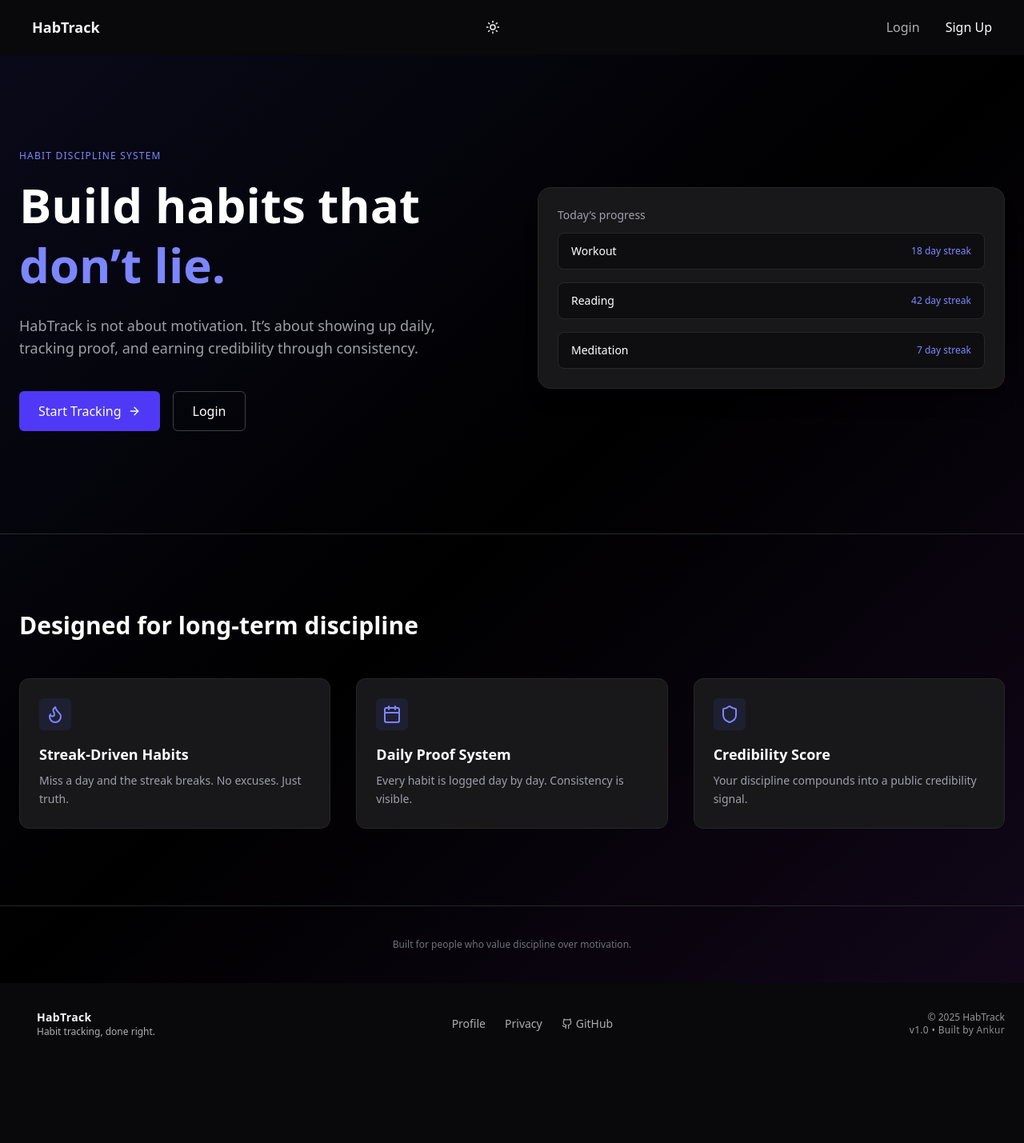
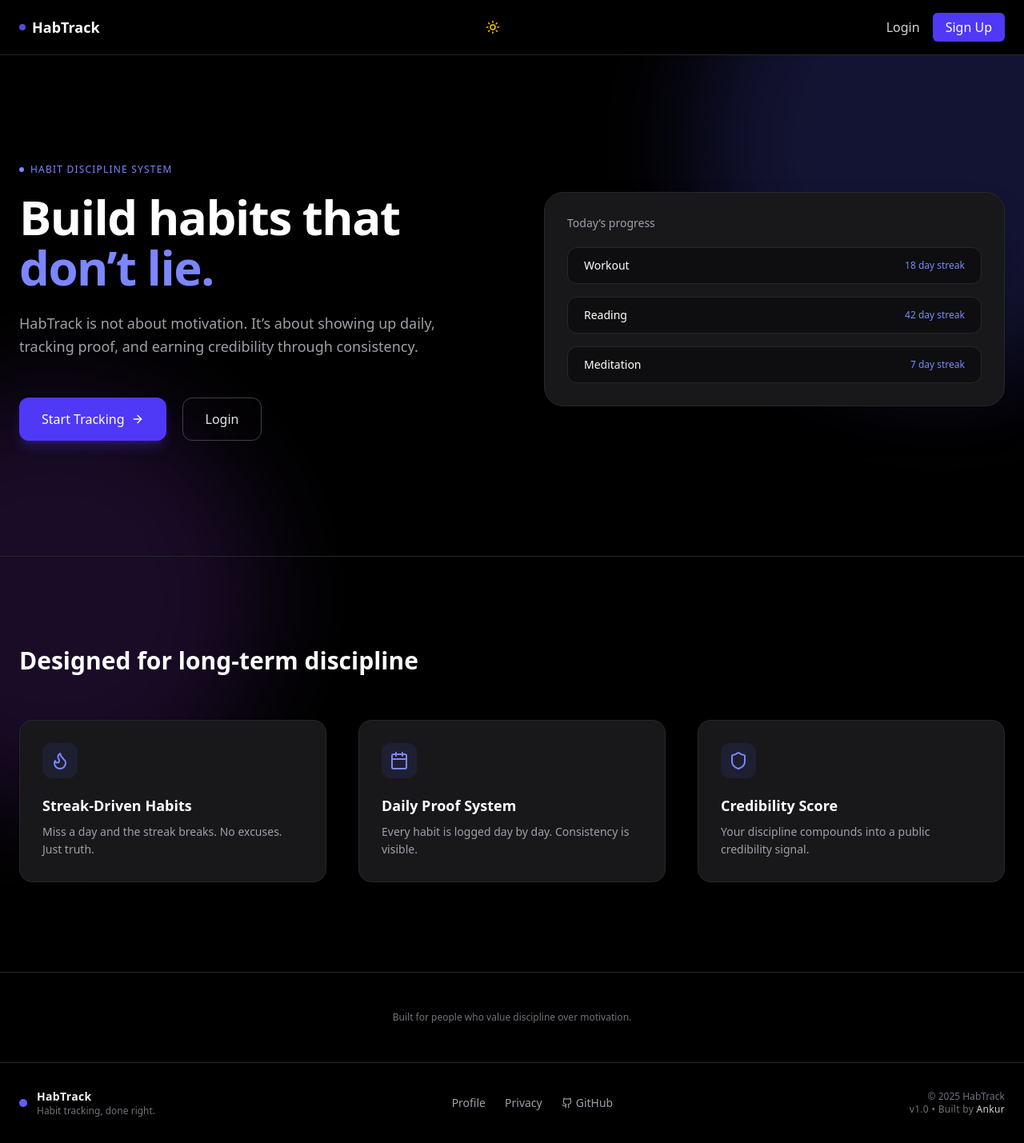
Before and after one commit to Ankurrr27/Habit-Tracker, a React (Vite) app in the folder Habit-Trackker/: page / in a window 1280 px wide. Shown: the whole page at 80% size. Before the commit the page ends 1330 px from the top, so only its background shows below. Built offline with nearby package versions, Linux system fonts and the light colour scheme; no server answers.

Commit message:
fixed image

```diff
--- a/Habit-Trackker/src/components/Footer.jsx
+++ b/Habit-Trackker/src/components/Footer.jsx
@@ -3,38 +3,38 @@ import { Link } from "react-router-dom";
 
 export default function Footer() {
   return (
-    <footer className="bg-bg text-text">
+    <footer className="bg-white dark:bg-black">
       {/* subtle accent line */}
-      <div className="h-px w-full bg-black/10" />
+      <div className="h-px w-full bg-zinc-200 dark:bg-zinc-800" />
 
       <div className="px-6 py-8">
         <div className="max-w-7xl mx-auto flex flex-col sm:flex-row items-center justify-between gap-6">
 
           {/* LEFT — BRAND */}
           <div className="flex items-center gap-3">
-            <div className="w-2.5 h-2.5 rounded-full bg-primary" />
+            <div className="w-2.5 h-2.5 rounded-full bg-indigo-500" />
             <div className="leading-tight">
-              <p className="text-sm font-semibold tracking-wide">
+              <p className="text-sm font-semibold text-zinc-900 dark:text-zinc-100 tracking-wide">
                 HabTrack
               </p>
-              <p className="text-xs opacity-70">
+              <p className="text-xs text-zinc-500">
                 Habit tracking, done right.
               </p>
             </div>
           </div>
 
           {/* CENTER — LINKS */}
-          <div className="flex items-center gap-6 text-sm opacity-70">
+          <div className="flex items-center gap-6 text-sm text-zinc-600 dark:text-zinc-400">
             <Link
               to="/profile"
-              className="hover:opacity-100 hover:text-primary transition"
+              className="hover:text-zinc-900 dark:hover:text-zinc-200 transition"
             >
               Profile
             </Link>
 
             <Link
               to="/privacy"
-              className="hover:opacity-100 hover:text-primary transition"
+              className="hover:text-zinc-900 dark:hover:text-zinc-200 transition"
             >
               Privacy
             </Link>
@@ -43,7 +43,7 @@ export default function Footer() {
               href="https://github.com/Ankurrr27"
               target="_blank"
               rel="noreferrer"
-              className="flex items-center gap-1 hover:opacity-100 hover:text-primary transition"
+              className="flex items-center gap-1 hover:text-zinc-900 dark:hover:text-zinc-200 transition"
             >
               <Github size={14} />
               GitHub
@@ -51,11 +51,11 @@ export default function Footer() {
           </div>
 
           {/* RIGHT — META */}
-          <div className="text-xs opacity-60 text-center sm:text-right">
+          <div className="text-xs text-zinc-500 text-center sm:text-right">
             <p>© {new Date().getFullYear()} HabTrack</p>
             <p className="tracking-wide">
               v1.0 • Built by{" "}
-              <span className="opacity-90">Ankur</span>
+              <span className="text-zinc-700 dark:text-zinc-300">Ankur</span>
             </p>
           </div>
 
--- a/Habit-Trackker/src/components/Navbar.jsx
+++ b/Habit-Trackker/src/components/Navbar.jsx
@@ -33,17 +33,21 @@ export default function Navbar() {
     <nav
       className="
         sticky top-0 z-40
-        bg-bg text-text
-        border-b border-black/20
+        bg-white dark:bg-black
+        border-b border-zinc-200 dark:border-zinc-800
       "
     >
       <div className="w-full px-6 py-4 flex items-center justify-between">
         {/* LOGO */}
         <Link
           to="/"
-          className="flex items-center gap-2 font-semibold text-lg"
+          className="
+            text-lg font-semibold
+            text-zinc-900 dark:text-white
+            flex items-center gap-2
+          "
         >
-          <span className="w-2 h-2 rounded-full bg-primary animate-pulse" />
+          <span className="w-2 h-2 rounded-full bg-indigo-500 animate-pulse" />
           HabTrack
         </Link>
 
@@ -53,25 +57,41 @@ export default function Navbar() {
         {/* RIGHT SIDE */}
         <div className="relative" ref={menuRef}>
           {loading ? (
-            <span className="opacity-60 text-sm">…</span>
+            <span className="text-zinc-500">…</span>
           ) : user ? (
             <>
-              {/* AVATAR + MENU */}
+              {/* AVATAR + HAMBURGER */}
               <div className="flex items-center gap-2">
                <button
   onClick={() => navigate(`/u/${user.username}`)}
   className="focus:outline-none"
 >
+  {user.avatar ? (
     <img
-                    src={user.avatar || "/avatar-placeholder.png"}
+      src={user.avatar}
       alt="avatar"
       className="
         w-8 h-8 rounded-full object-cover
-                      border border-black/20
+        border border-zinc-300 dark:border-zinc-700
         hover:opacity-90 transition
       "
     />
+  ) : (
+    <div
+      className="
+        w-8 h-8 rounded-full
+        flex items-center justify-center
+        bg-indigo-600 text-white
+        text-sm font-semibold
+        border border-zinc-300 dark:border-zinc-700
+        select-none
+      "
+    >
+      {(user.name || user.username || "?")[0].toUpperCase()}
+    </div>
+  )}
 </button>
+
 
                 <button
                   onClick={() => setOpen((v) => !v)}
@@ -81,8 +101,8 @@ export default function Navbar() {
                     p-1.5 rounded transition
                     ${
                       open
-                        ? "bg-primary/10 text-primary"
-                        : "opacity-70 hover:opacity-100 hover:bg-primary/10"
+                        ? "bg-zinc-200 text-zinc-900 dark:bg-zinc-800 dark:text-white"
+                        : "text-zinc-500 dark:text-zinc-400 hover:text-zinc-900 dark:hover:text-white hover:bg-zinc-100 dark:hover:bg-zinc-800"
                     }
                   `}
                 >
@@ -95,14 +115,14 @@ export default function Navbar() {
                 <div
                   className="
                     absolute right-0 mt-3 w-44
-                    bg-bg text-text
-                    border border-black/10
+                    bg-white dark:bg-zinc-900
+                    border border-zinc-200 dark:border-zinc-800
                     rounded-lg shadow-lg overflow-hidden
                   "
                 >
                   <NavItem
                     icon={<Home size={14} />}
-                    label="Dashboard"
+                    label="Home"
                     onClick={() => {
                       navigate("/dashboard");
                       setOpen(false);
@@ -132,13 +152,13 @@ export default function Navbar() {
             <div className="flex items-center gap-4">
               <Link
                 to="/login"
-                className="opacity-70 hover:opacity-100 transition"
+                className="text-zinc-600 dark:text-zinc-300 hover:text-zinc-900 dark:hover:text-white"
               >
                 Login
               </Link>
               <Link
                 to="/register"
-                className="px-4 py-1.5 rounded-md bg-primary text-white hover:opacity-90 transition"
+                className="px-4 py-1.5 rounded-md bg-indigo-600 hover:bg-indigo-700 text-white"
               >
                 Sign Up
               </Link>
@@ -162,7 +182,7 @@ function NavItem({ icon, label, onClick, danger = false }) {
         ${
           danger
             ? "text-red-500 hover:bg-red-500/10"
-            : "hover:bg-primary/10 hover:text-primary"
+            : "text-zinc-700 dark:text-zinc-300 hover:bg-zinc-100 dark:hover:bg-zinc-800 hover:text-zinc-900 dark:hover:text-white"
         }
       `}
     >
--- a/Habit-Trackker/src/components/ThemeToggle.jsx
+++ b/Habit-Trackker/src/components/ThemeToggle.jsx
@@ -1,4 +1,4 @@
-import { Sun, Moon, Heart } from "lucide-react";
+import { Sun, Moon } from "lucide-react";
 import { useTheme } from "../context/ThemeContext";
 
 export default function ThemeToggle() {
@@ -9,16 +9,17 @@ export default function ThemeToggle() {
       onClick={toggleTheme}
       className="
         p-2 rounded-md
-        bg-bg text-text
-        hover:bg-primary/10
+        text-zinc-600 dark:text-zinc-300
+        hover:bg-zinc-200 dark:hover:bg-zinc-800
         transition
       "
       aria-label="Toggle theme"
-      title={`Current theme: ${theme}`}
     >
-      {theme === "light" && <Moon size={18} />}
-      {theme === "dark" && <Sun size={18} />}
-      {theme === "pink" && <Heart size={18} className="text-primary" />}
+      {theme === "dark" ? (
+        <Sun size={18} className="text-yellow-400" />
+      ) : (
+        <Moon size={18} />
+      )}
     </button>
   );
 }
--- a/Habit-Trackker/src/context/ThemeContext.jsx
+++ b/Habit-Trackker/src/context/ThemeContext.jsx
@@ -2,31 +2,22 @@ import { createContext, useContext, useEffect, useState } from "react";
 
 const ThemeContext = createContext();
 
-const THEMES = ["light", "dark", "pink"];
-
 export function ThemeProvider({ children }) {
-  const [theme, setTheme] = useState(() => {
-    return localStorage.getItem("theme") || "dark";
-  });
+  const [theme, setTheme] = useState(
+    () => localStorage.getItem("theme") || "dark"
+  );
 
   useEffect(() => {
     const root = document.documentElement;
 
-    // 🔥 reset all theme classes
-    root.classList.remove("dark", "pink");
-
-    // 🔥 apply active theme
     if (theme === "dark") root.classList.add("dark");
-    if (theme === "pink") root.classList.add("pink");
+    else root.classList.remove("dark");
 
     localStorage.setItem("theme", theme);
   }, [theme]);
 
-  const toggleTheme = () => {
-    const currentIndex = THEMES.indexOf(theme);
-    const nextTheme = THEMES[(currentIndex + 1) % THEMES.length];
-    setTheme(nextTheme);
-  };
+  const toggleTheme = () =>
+    setTheme((t) => (t === "dark" ? "light" : "dark"));
 
   return (
     <ThemeContext.Provider value={{ theme, toggleTheme }}>
--- a/Habit-Trackker/src/index.css
+++ b/Habit-Trackker/src/index.css
@@ -27,7 +27,7 @@
   --primary: 129 140 248;
 
   --scroll-track: #09090b;
-  --scroll-thumb: rgba(47, 48, 120, 0.55);
+  --scroll-thumb: rgba(23, 23, 43, 0.55);
   --scroll-thumb-hover: rgba(0, 0, 0, 0.85);
 }
 
--- a/Habit-Trackker/src/pages/IntroPage.jsx
+++ b/Habit-Trackker/src/pages/IntroPage.jsx
@@ -3,53 +3,92 @@ import { Flame, Shield, Calendar, ArrowRight } from "lucide-react";
 
 export default function IntroPage() {
   return (
-    <div className="relative bg-black text-white overflow-hidden">
-      {/* SOFT BACKGROUND (⚠️ FIXED: pointer-events-none) */}
-      <div className="absolute inset-0 bg-gradient-to-br from-indigo-500/10 via-transparent to-purple-500/10 pointer-events-none" />
+    <div className="relative bg-white text-zinc-900 dark:bg-black dark:text-white overflow-hidden">
+      {/* BACKGROUND ACCENTS */}
+      <div className="absolute inset-0 pointer-events-none">
+        {/* LIGHT */}
+        <div className="absolute -top-48 -right-48 w-[600px] h-[600px] rounded-full bg-indigo-500/10 blur-3xl dark:hidden" />
+        <div className="absolute top-1/3 -left-48 w-[520px] h-[520px] rounded-full bg-purple-500/10 blur-3xl dark:hidden" />
+
+        {/* DARK */}
+        <div className="absolute -top-48 -right-48 w-[600px] h-[600px] rounded-full bg-indigo-500/20 blur-3xl hidden dark:block" />
+        <div className="absolute top-1/3 -left-48 w-[520px] h-[520px] rounded-full bg-purple-500/15 blur-3xl hidden dark:block" />
+      </div>
 
       {/* HERO */}
-      <section className="relative z-10 max-w-7xl mx-auto px-6 pt-28 pb-32 grid grid-cols-1 lg:grid-cols-2 gap-16 items-center">
+      <section className="relative z-10 max-w-7xl mx-auto px-6 pt-32 pb-36 grid grid-cols-1 lg:grid-cols-2 gap-20 items-center">
         {/* LEFT */}
         <div>
-          <span className="inline-block mb-4 text-xs tracking-widest uppercase text-indigo-400">
+          <span className="inline-flex items-center gap-2 mb-5 text-xs tracking-widest uppercase text-indigo-600 dark:text-indigo-400">
+            <span className="w-1.5 h-1.5 rounded-full bg-indigo-600 dark:bg-indigo-400" />
             Habit discipline system
           </span>
 
-          <h1 className="text-4xl md:text-6xl font-bold leading-tight">
+          <h1 className="text-4xl md:text-6xl font-bold leading-[1.05] tracking-tight">
             Build habits that
             <br />
-            <span className="text-indigo-400">don’t lie.</span>
+            <span className="text-indigo-600 dark:text-indigo-400">
+              don’t lie.
+            </span>
           </h1>
 
-          <p className="mt-6 text-lg text-zinc-400 max-w-xl">
+          <p className="mt-6 text-lg text-zinc-600 dark:text-zinc-400 max-w-xl leading-relaxed">
             HabTrack is not about motivation.
-            It’s about showing up daily, tracking proof, and earning credibility
-            through consistency.
+            It’s about showing up daily, tracking proof,
+            and earning credibility through consistency.
           </p>
 
           {/* CTA */}
-          <div className="mt-10 flex flex-wrap gap-4">
+          <div className="mt-12 flex flex-wrap gap-5">
+            {/* PRIMARY */}
             <Link
               to="/register"
-              className="inline-flex items-center gap-2 px-6 py-3 rounded-md bg-indigo-600 hover:bg-indigo-700 transition font-medium"
+              className="
+                group inline-flex items-center gap-2
+                px-7 py-3.5 rounded-xl
+                bg-indigo-600 text-white
+                shadow-lg shadow-indigo-600/30
+                hover:bg-indigo-500
+                hover:shadow-indigo-500/40
+                transition
+                font-medium
+              "
             >
               Start Tracking
-              <ArrowRight size={16} />
+              <ArrowRight
+                size={16}
+                className="transition group-hover:translate-x-0.5"
+              />
             </Link>
 
+            {/* SECONDARY */}
             <Link
               to="/login"
-              className="inline-flex items-center px-6 py-3 rounded-md border border-zinc-700 hover:bg-zinc-900 transition"
+              className="
+                inline-flex items-center
+                px-7 py-3.5 rounded-xl
+                border border-zinc-300 dark:border-zinc-700
+                text-zinc-700 dark:text-zinc-200
+                hover:bg-zinc-100 dark:hover:bg-zinc-900
+                transition
+              "
             >
               Login
             </Link>
           </div>
         </div>
 
-        {/* RIGHT (VISUAL BLOCK) */}
+        {/* RIGHT VISUAL */}
         <div className="hidden lg:block">
-          <div className="relative bg-zinc-900 border border-zinc-800 rounded-2xl p-6 shadow-xl">
-            <div className="text-sm text-zinc-400 mb-3">
+          <div
+            className="
+              bg-white dark:bg-zinc-900
+              rounded-3xl p-7
+              border border-zinc-200 dark:border-zinc-800
+              shadow-2xl
+            "
+          >
+            <div className="text-sm text-zinc-500 dark:text-zinc-400 mb-5">
               Today’s progress
             </div>
 
@@ -63,13 +102,13 @@ export default function IntroPage() {
       </section>
 
       {/* FEATURES */}
-      <section className="relative z-10 border-t border-zinc-800">
-        <div className="max-w-7xl mx-auto px-6 py-24">
-          <h2 className="text-3xl font-semibold mb-12">
+      <section className="relative z-10 border-t border-zinc-200 dark:border-zinc-800">
+        <div className="max-w-7xl mx-auto px-6 py-28">
+          <h2 className="text-3xl font-semibold mb-14">
             Designed for long-term discipline
           </h2>
 
-          <div className="grid grid-cols-1 md:grid-cols-3 gap-8">
+          <div className="grid grid-cols-1 md:grid-cols-3 gap-10">
             <Feature
               icon={<Flame />}
               title="Streak-Driven Habits"
@@ -91,33 +130,53 @@ export default function IntroPage() {
         </div>
       </section>
 
-      {/* FOOTNOTE */}
-      <footer className="relative z-10 text-center py-10 text-xs text-zinc-500 border-t border-zinc-800">
+      {/* FOOTER */}
+      <footer className="text-center py-12 text-xs text-zinc-500 dark:text-zinc-500 border-t border-zinc-200 dark:border-zinc-800">
         Built for people who value discipline over motivation.
       </footer>
     </div>
   );
 }
 
-/* ------------------ COMPONENTS ------------------ */
+/* ---------------- COMPONENTS ---------------- */
 
 function Feature({ icon, title, desc }) {
   return (
-    <div className="bg-zinc-900 border border-zinc-800 rounded-xl p-6 hover:border-indigo-500/40 transition">
-      <div className="w-10 h-10 flex items-center justify-center rounded-md bg-indigo-500/10 text-indigo-400 mb-4">
+    <div
+      className="
+        bg-white dark:bg-zinc-900
+        rounded-2xl p-7
+        border border-zinc-200 dark:border-zinc-800
+        shadow-sm
+        hover:border-indigo-500/40
+        transition
+      "
+    >
+      <div className="w-11 h-11 flex items-center justify-center rounded-xl bg-indigo-500/10 text-indigo-600 dark:text-indigo-400 mb-5">
         {icon}
       </div>
       <h3 className="text-lg font-semibold mb-2">{title}</h3>
-      <p className="text-sm text-zinc-400 leading-relaxed">{desc}</p>
+      <p className="text-sm text-zinc-600 dark:text-zinc-400 leading-relaxed">
+        {desc}
+      </p>
     </div>
   );
 }
 
 function MockHabit({ title, streak }) {
   return (
-    <div className="flex items-center justify-between bg-black/40 border border-zinc-800 rounded-lg px-4 py-3">
+    <div
+      className="
+        flex items-center justify-between
+        bg-zinc-50 dark:bg-black/40
+        border border-zinc-200 dark:border-zinc-800
+        rounded-xl px-5 py-3
+      "
+    >
       <span className="text-sm">{title}</span>
-      <span className="text-xs text-indigo-400">{streak} day streak</span>
+      <span className="text-xs text-indigo-600 dark:text-indigo-400 font-medium">
+        {streak} day streak
+      </span>
     </div>
   );
 }
```
Also changed, not shown: Habit-Trackker/src/components/Sidebar/Sidebar.jsx (+18 -1 lines), Habit-Trackker/src/pages/ProfilePage.jsx (+22 -4 lines). Lines whose indentation alone changed are shown as unchanged.
